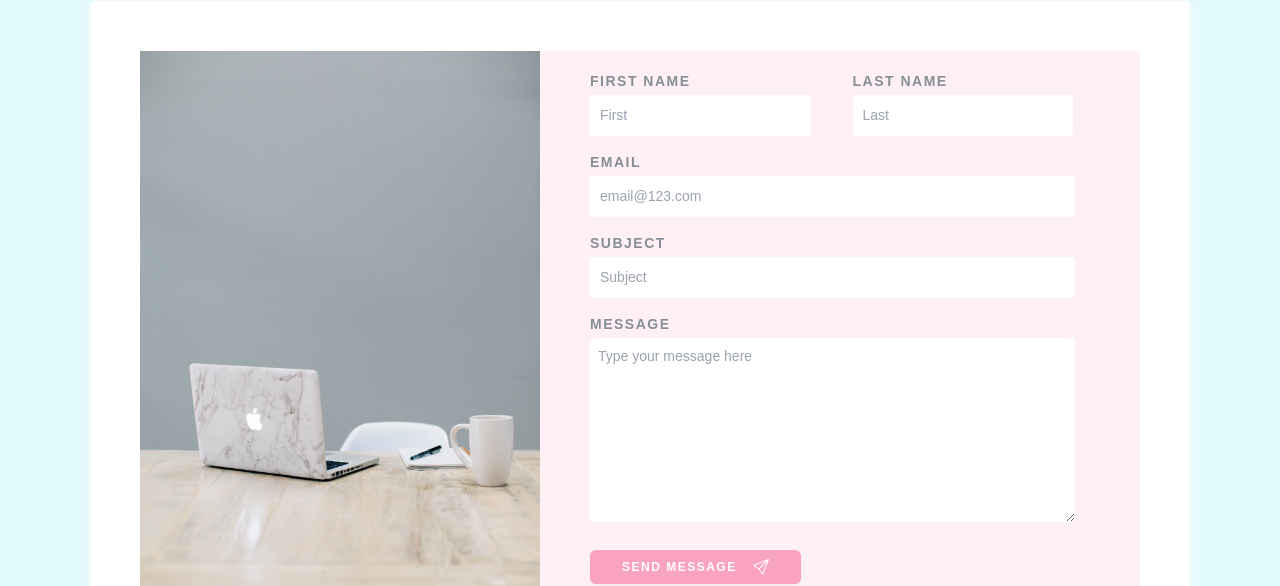
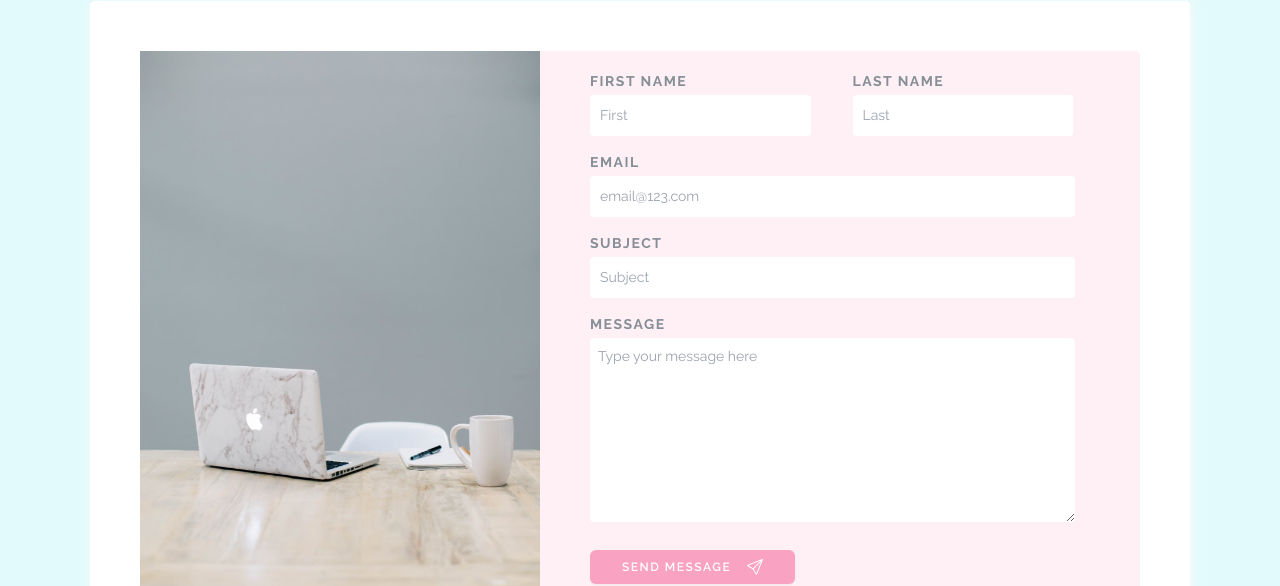
Before and after one commit to AmyInTech/Simply-Sweet-by-Amy, a React (Vite) app: page /contact in a window 1280 px wide. Shown: the part 219-805 px from the top of the page. Built offline with nearby package versions, Linux system fonts and the light colour scheme.

Commit message:
contact section font

```diff
--- a/src/App.css
+++ b/src/App.css
@@ -110,7 +110,7 @@
   width: 600px;
   height: 100%;
   background-color: #fff0f6;
-  font-family: Nunito Sans, Montserrat, Arial;
+  font-family: "Raleway", Nunito Sans, Montserrat, Arial;
   font-size: 14px;
   border-top-right-radius: 5px;
   border-bottom-right-radius: 5px;
@@ -133,6 +133,7 @@
   font-size: 14px;
   letter-spacing: 1.5px;
   font-weight: 700;
+  font-family: "Raleway", Nunito Sans, Montserrat, Arial;
 }
 
 .contact-form input {
@@ -151,7 +152,7 @@
   border: none;
   border-radius: 4px;
   font-size: 14px;
-  font-family: Nunito Sans, Montserrat, Arial;
+  font-family: "Raleway", Nunito Sans, Montserrat, Arial;
 }
 
 .contact-form textarea:focus {
```
